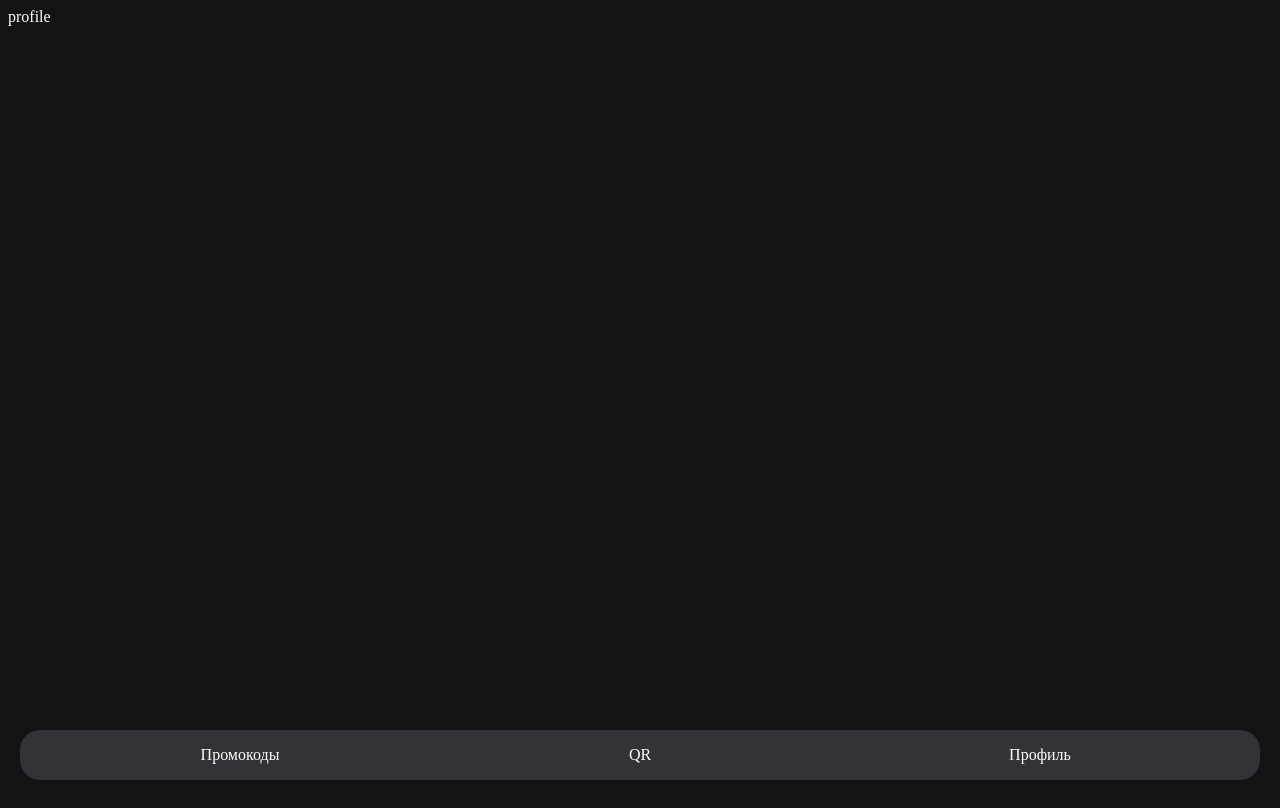
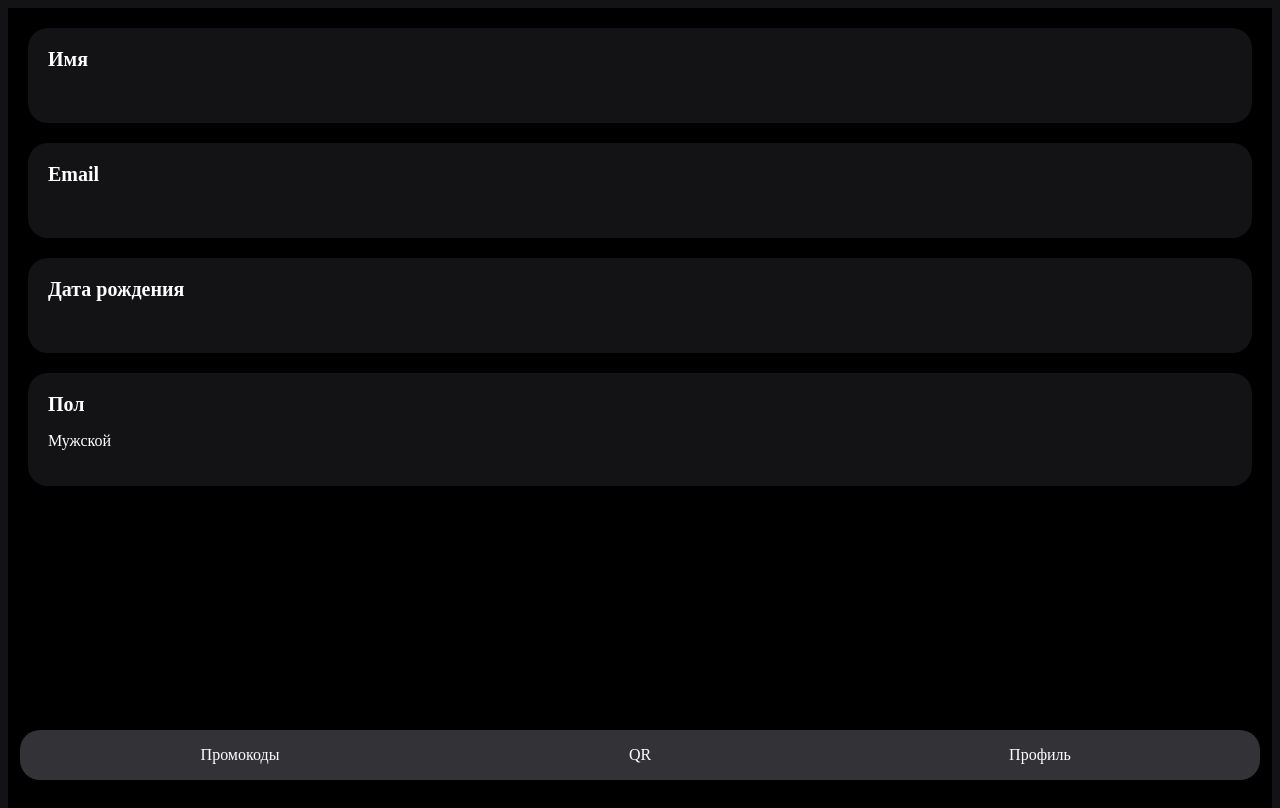
Before and after one commit to akira2709/prod-2025-frontend, a Next.js app: page /user/profile in a window 1280 px wide. Built offline with nearby package versions, Linux system fonts and the light colour scheme; a web font is replaced by a local one.

Commit message:
Qr code and profile changes

```diff
--- a/package.json
+++ b/package.json
@@ -9,8 +9,8 @@
     "lint": "bunx prettier --write ."
   },
   "dependencies": {
+    "@next/eslint-plugin-next": "^15.2.0",
     "axios": "^1.8.1",
-    "@next/eslint-plugin-next": "^15.2.0",
     "clsx": "^2.1.1",
     "next": "^15.2.0",
     "next-qrcode": "^2.5.1",
--- a/src/app/user/profile/page.tsx
+++ b/src/app/user/profile/page.tsx
@@ -1,8 +1,29 @@
+'use client';
+
+import React, { useEffect, useState } from 'react';
+import { ProfileInfoContainer } from '@/shared/profile-info-container';
+import styles from "./profile.module.css";
+type User = {
+  name: string;
+  emai: string;
+  birthDate: string;
+  gender: "male" | "female";
+}
 const ProfilePage = () => {
-  return (
-  <>
-  	profile
-  </>
-  )
-}
-export default ProfilePage
+    const [user, setUser] = useState({
+        name: '',
+        email: '',
+        birthDate: '',
+        gender: true,
+    });
+    return (
+        <div className={styles.profilePage}>
+          <ProfileInfoContainer title="Имя" text={user.name} />
+          <ProfileInfoContainer title="Email" text={user.email} />
+          <ProfileInfoContainer title="Дата рождения" text={user.birthDate} />
+          <ProfileInfoContainer title="Пол" text={user.gender? 'Мужской' : 'Женский'} />
+        </div>
+    );
+};
+
+export default ProfilePage;
--- a/src/app/user/profile/profile.module.css
+++ b/src/app/user/profile/profile.module.css
@@ -0,0 +1,10 @@
+.profilePage {
+    display: flex;
+    flex-direction: column;
+    gap: 20px;
+    padding: 20px;
+    background-color: #000;
+    color: #fff;
+    margin-bottom: 20px;
+    min-height: 100vh;
+}
--- /dev/null
+++ b/src/shared/profile-info-container/index.module.css
@@ -0,0 +1,20 @@
+.container {
+    background-color: #131315;
+    color: #fff;
+    border-radius: 20px;
+    width: 100%;
+    padding: 20px;
+    display: flex;
+    flex-direction: column;
+
+}
+.title {
+    font-size: 20px;
+    font-weight: 600;
+    margin: 0;
+}
+.name {
+    font-size: 16px;
+    font-weight: 400;
+    margin: 0;
+}
--- /dev/null
+++ b/src/shared/profile-info-container/index.tsx
@@ -0,0 +1,16 @@
+import React from 'react'
+import styles from "./index.module.css";
+type Props = {
+  title: string;
+  text: string;
+}
+export const ProfileInfoContainer = (props: Props) => {
+  return (
+    <div className={styles.container}>
+      <h2 className={styles.title}>{props.title}</h2>
+      <p className={styles.desc}>{props.text}</p>
+    </div>
+  )
+}
+
+export default ProfileInfoContainer;
```
Also changed, not shown: src/app/user/qrcode/page.tsx (+4 -14 lines).
